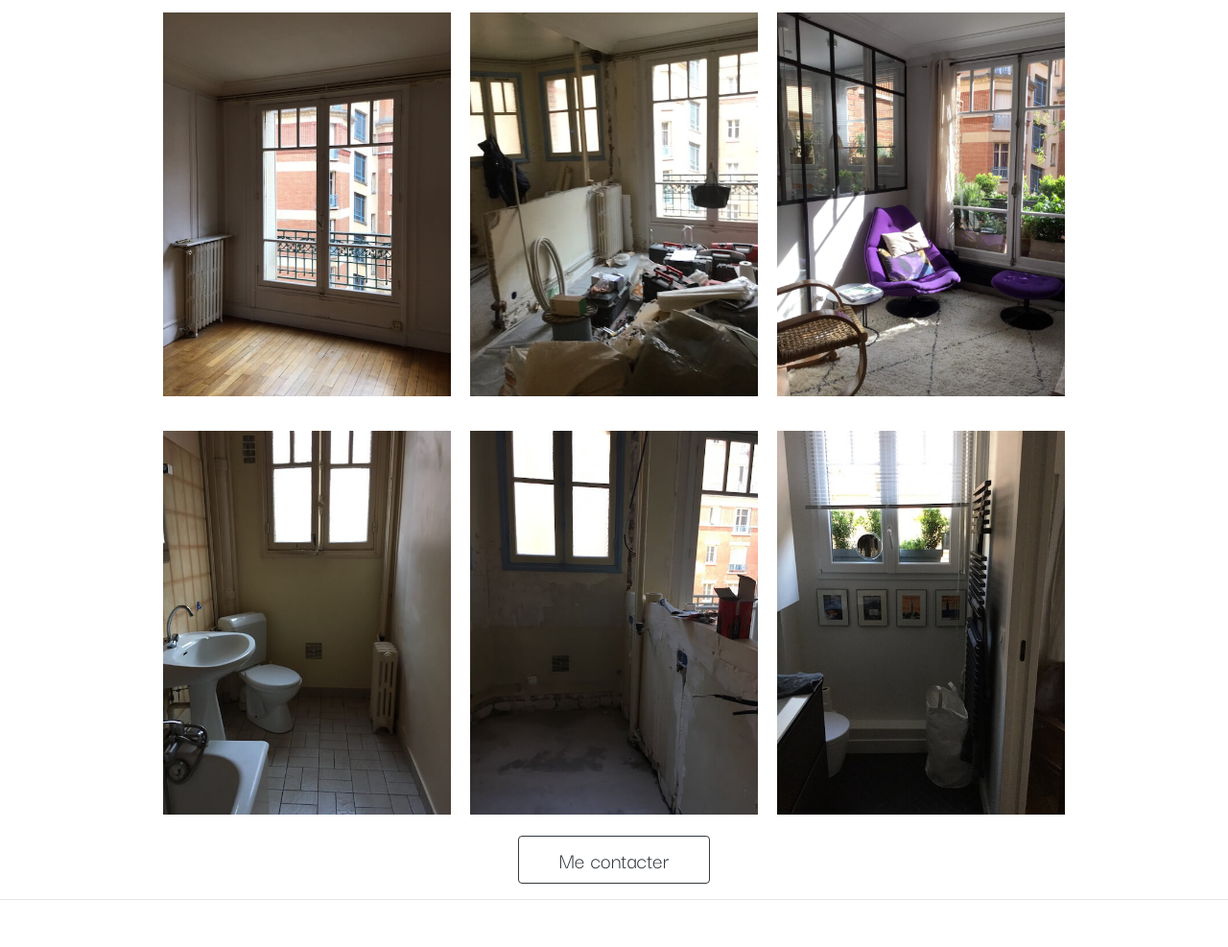
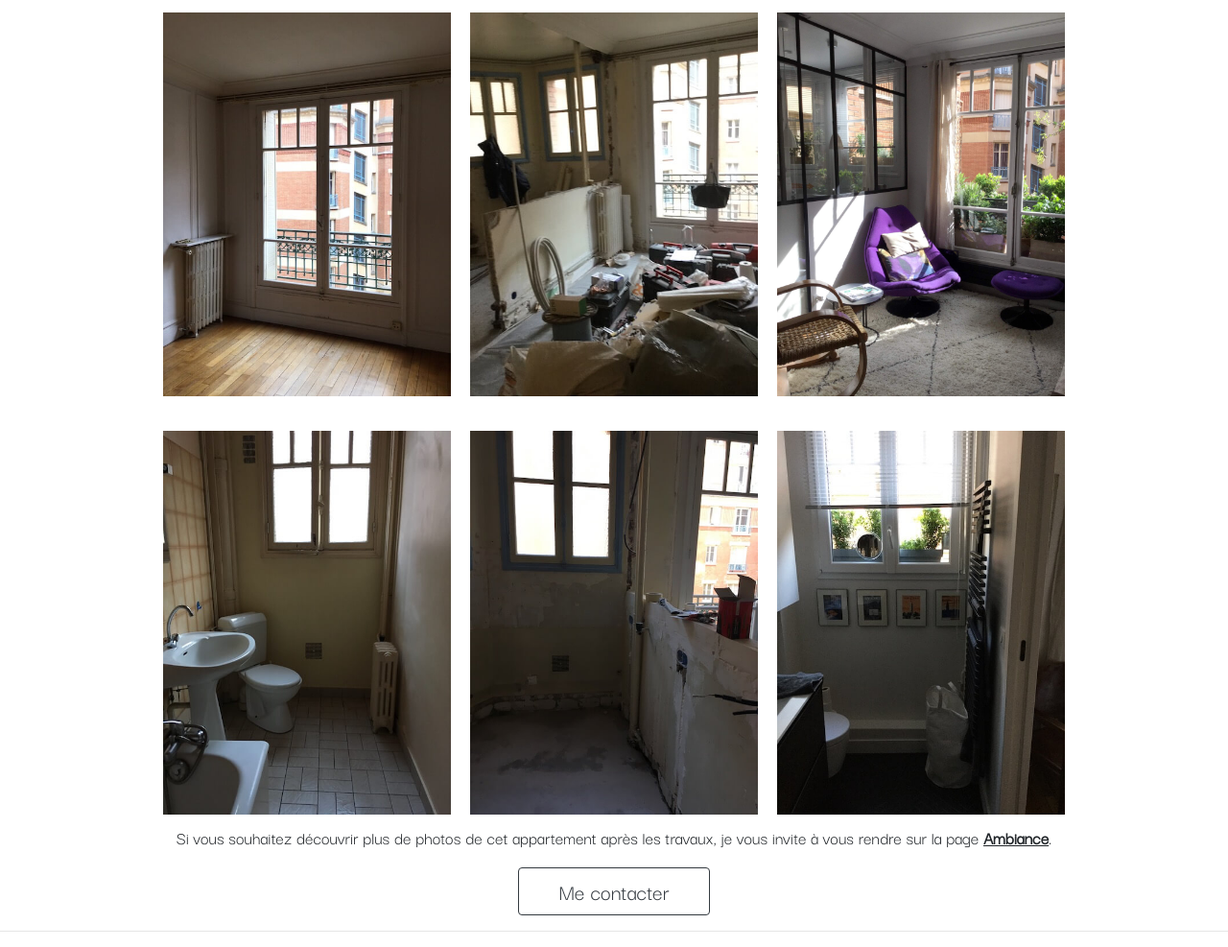
Before and after one commit to leo411/interieuretmisenscene, a plain HTML site: page rueedmonroger.html in a window 1280 px wide. Shown: the part 815-1802 px from the top of the page at 96% size. Before the commit the page ends 1769 px from the top, so only its background shows below. Drawn offline with nearby package versions, Linux system fonts and the light colour scheme.

Commit message:
ajout du texte sur la page realisation edmond roger et agrandissement du texte sur la page d'accueil

```diff
--- a/rueedmonroger.html
+++ b/rueedmonroger.html
@@ -153,6 +153,15 @@
                 />
             </div>
         </div>
+        <div style="text-align:center" class="font-size-text">
+            <p>
+                Si vous souhaitez découvrir plus de photos de cet appartement
+                après les travaux, je vous invite à vous rendre sur la page
+                <a href="atmosphere.html" class="link-color"
+                    ><u><strong>Ambiance</strong></u></a
+                >.
+            </p>
+        </div>
         <div class="d-flex flex-row justify-content-center" style="margin:12px">
             <a
                 role="button"
--- a/styles.css
+++ b/styles.css
@@ -144,3 +144,6 @@ h1 {
 .fadelement {
     opacity: 0;
 }
+.font-size-text {
+    font-size: 120%;
+}
```
Also changed, not shown: index.html (+1 -1 lines).
